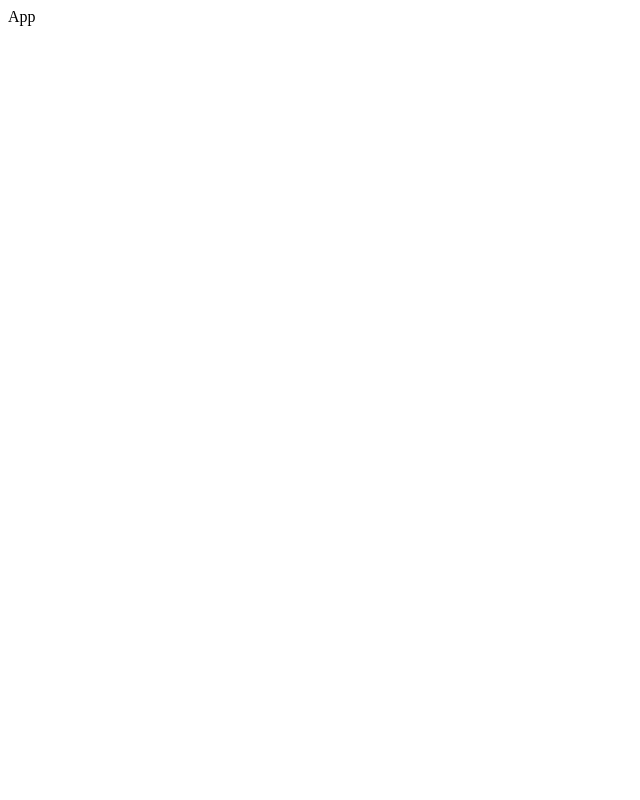
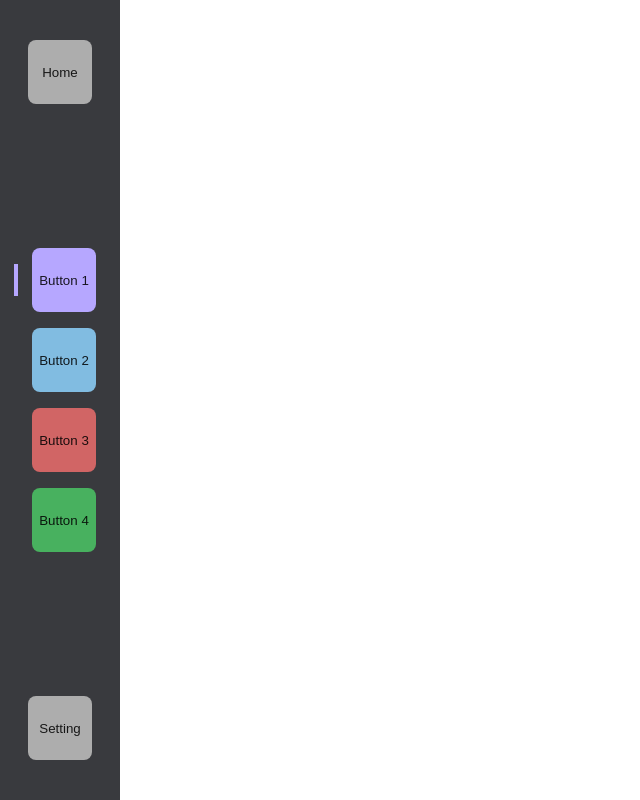
Before and after one commit to ivan-ngchakming/artist-crm-web, a React (Create React App) app: page / in a window 1280 px wide. Shown: the whole page, without its empty margins (0-640 px from the left). Built offline with nearby package versions, Linux system fonts and the light colour scheme.

Commit message:
feat: added nav bar and theme

```diff
--- a/src/App.tsx
+++ b/src/App.tsx
@@ -1,5 +1,16 @@
+import { CssBaseline, ThemeProvider } from "@mui/material";
+import { NavBar } from "./components";
+import theme from "./theme";
+
 function App() {
-  return <div>App</div>;
+  return (
+    <>
+      <ThemeProvider theme={theme}>
+        <CssBaseline />
+        <NavBar />
+      </ThemeProvider>
+    </>
+  );
 }
 
 export default App;
--- /dev/null
+++ b/src/components/NavBar.tsx
@@ -0,0 +1,64 @@
+import { Box, ButtonBase } from "@mui/material";
+import { styled } from "@mui/material/styles";
+import { palette } from "../theme";
+
+type NavSelectorProps = {
+  show?: boolean;
+};
+
+const Root = styled(Box)(({ theme }) => ({
+  width: "fit-content",
+  height: "100vh",
+  backgroundColor: palette.IRIDIUM,
+  paddingTop: theme.spacing(5),
+  paddingBottom: theme.spacing(5),
+}));
+
+const NavButton = styled(ButtonBase)(({ theme, color }) => ({
+  width: theme.spacing(8),
+  height: theme.spacing(8),
+  borderRadius: theme.spacing(1),
+  backgroundColor: color || palette.SILVER_CHALICE,
+}));
+
+const NavSelector = styled("div")<NavSelectorProps>(
+  ({ theme, color, show }) => ({
+    width: "32px",
+    height: "0px",
+    border: show ? `2px solid ${color || palette.SILVER_CHALICE}` : "none",
+    transform: "rotate(90deg)",
+  })
+);
+
+const navItems = [
+  { key: 1, color: palette.LILAC },
+  { key: 2, color: palette.DENIM_BLUE },
+  { key: 3, color: palette.INDIAN_RED },
+  { key: 4, color: palette.DARK_PASTEL_GREEN },
+];
+
+const NavBar = () => {
+  return (
+    <Root
+      display="flex"
+      flexDirection="column"
+      alignItems="center"
+      justifyContent="space-between"
+    >
+      <NavButton>Home</NavButton>
+      <Box display="flex" flexDirection="column" alignItems="center" pr={3}>
+        {navItems.map(({ key, color }) => (
+          <Box display="flex" alignItems="center">
+            <NavSelector color={color} show={key === 1} />
+            <Box my={1} key={key} display="flex">
+              <NavButton color={color}>Button {key}</NavButton>
+            </Box>
+          </Box>
+        ))}
+      </Box>
+      <NavButton>Setting</NavButton>
+    </Root>
+  );
+};
+
+export default NavBar;
--- /dev/null
+++ b/src/components/index.ts
@@ -0,0 +1 @@
+export { default as NavBar } from "./NavBar";
--- /dev/null
+++ b/src/theme.ts
@@ -0,0 +1,13 @@
+import { createTheme } from "@mui/material";
+
+export const palette = {
+  IRIDIUM: "#393A3E",
+  SILVER_CHALICE: "#ADADAD",
+  DENIM_BLUE: "#81BCE1",
+  LILAC: "#B6A7FF",
+  INDIAN_RED: "#D16565",
+  DARK_PASTEL_GREEN: "#48B15F",
+};
+const theme = createTheme({});
+
+export default theme;
```
Also changed, not shown: 1 other file (tests, documents, lock files or other folders).
